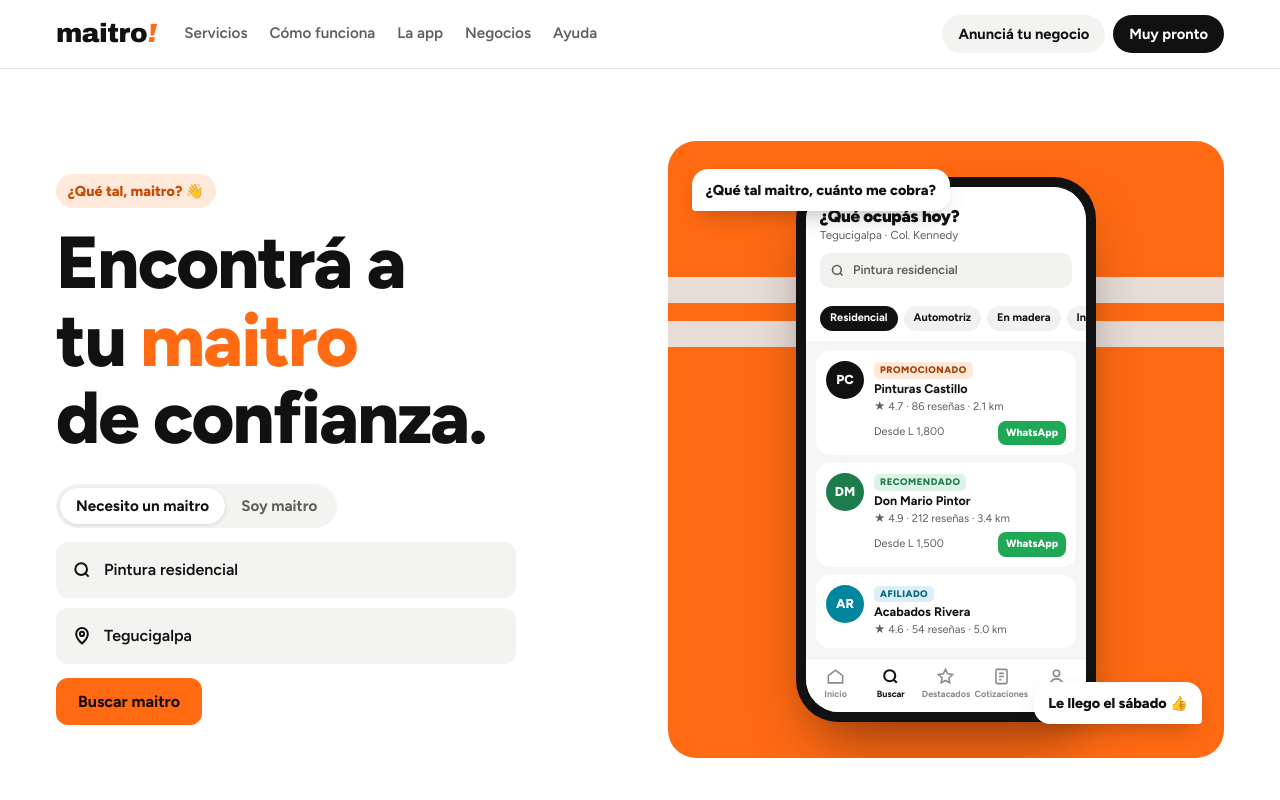
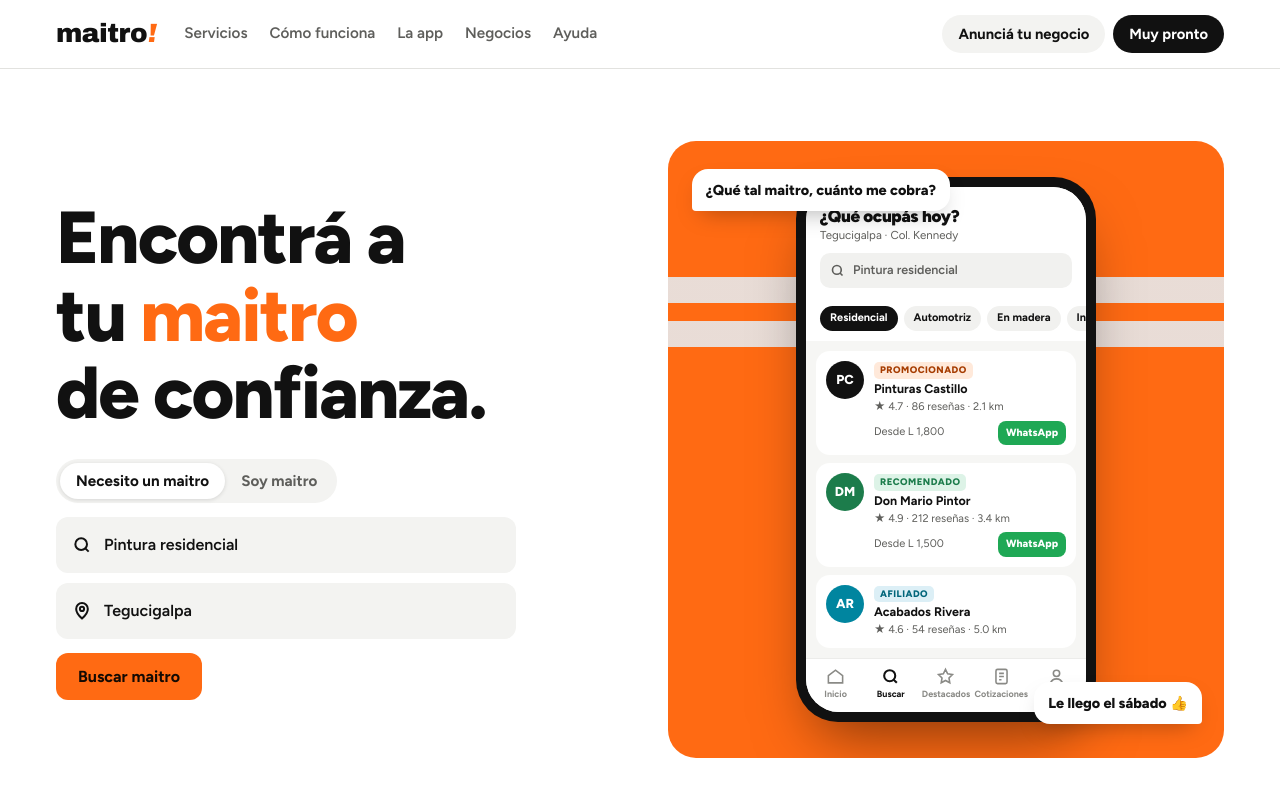
Before and after one commit to TheRapidAirfryer/maitro, a website: page index.html in a window 1280 px wide. Shown: the top 800 px of the page. Drawn offline with Linux system fonts and the light colour scheme.

Commit message:
Quitar la etiqueta de saludo del hero
Co-Authored-By: Claude Opus 5.5 <noreply@anthropic.com>
Claude-Session: https://claude.ai/code/session_01EoxbHmXm5wKqP6BR6uKpS6

```diff
--- a/index.html
+++ b/index.html
@@ -74,7 +74,7 @@ body::before{content:"";position:fixed;inset:0 0 auto;height:env(safe-area-inset
 .hero .env{display:grid;grid-template-columns:minmax(0,1fr) minmax(0,1fr);gap:56px;align-items:center;padding-block:clamp(36px,6vw,72px)}
 @media (max-width:900px){.hero .env{grid-template-columns:1fr;gap:36px}}
 .saludo{display:inline-block;background:var(--naranja-suave);color:var(--naranja-hondo);font-weight:800;font-size:.9rem;padding:6px 12px;border-radius:999px}
-.hero h1{font-size:clamp(2.6rem,6.2vw,4.6rem);margin-top:16px}
+.hero h1{font-size:clamp(2.6rem,6.2vw,4.6rem)}
 .hero h1 em{font-style:normal;color:var(--naranja)}
 .segmento{display:inline-flex;background:var(--superficie);border-radius:999px;padding:4px;margin-top:28px}
 .segmento button{font:700 .95rem var(--f);border:0;background:transparent;color:var(--tinta-suave);padding:9px 16px;border-radius:999px;cursor:pointer}
@@ -236,7 +236,6 @@ footer{border-top:1px solid var(--linea);margin-top:clamp(56px,7vw,96px)}
 <section class="hero" id="inicio">
   <div class="env">
     <div>
-      <span class="saludo">¿Qué tal, maitro? 👋</span>
       <h1>Encontrá a tu <em>maitro</em> de confianza.</h1>
       <div class="segmento" role="tablist" aria-label="¿Qué buscás?">
         <button type="button" role="tab" id="tab-cliente" aria-selected="true">Necesito un maitro</button>
```
